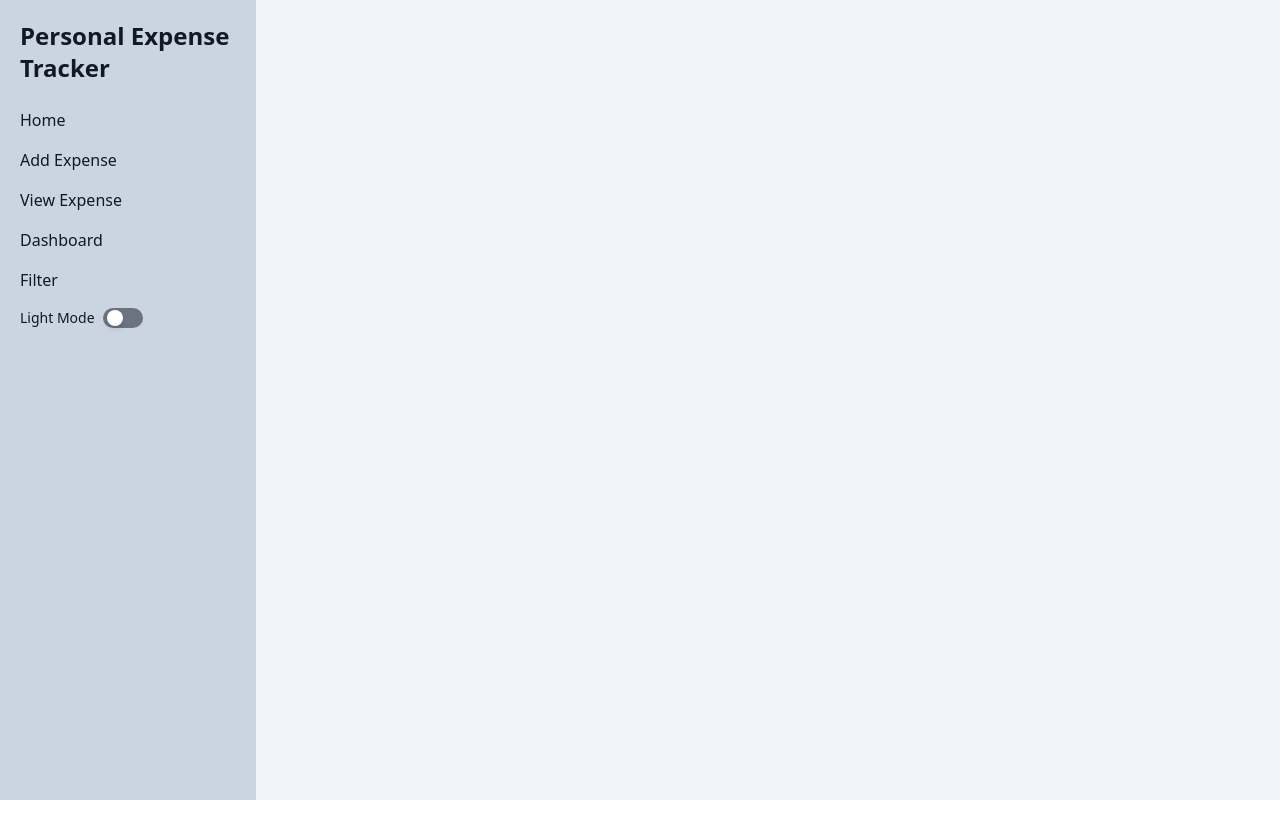
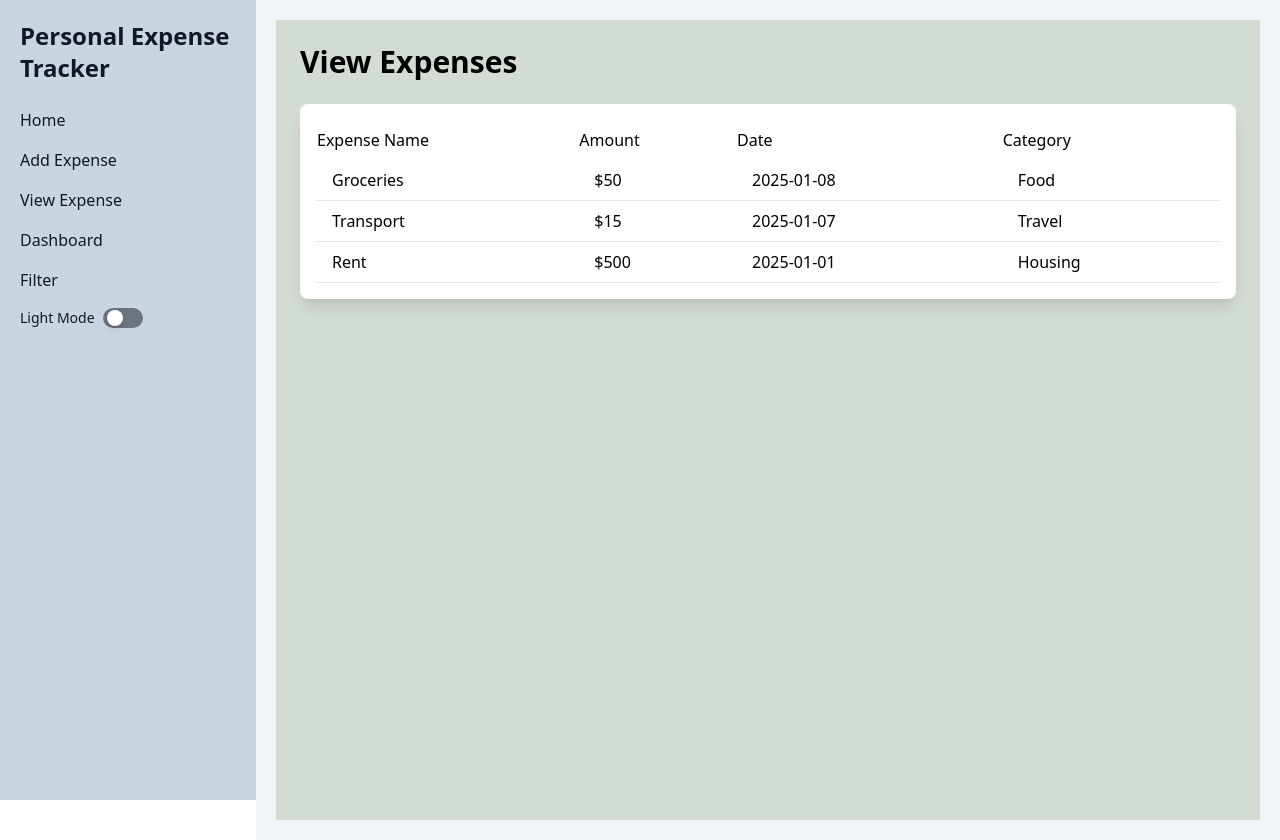
Before and after one commit to Elsabeth721/Gebeya, a React (Vite) app in the folder Frontend/PersonalExpenseTracker/: page /viewExpense in a window 1280 px wide. Before the commit the page ends 800 px from the top, so only its background shows below. Built offline with nearby package versions, Linux system fonts and the light colour scheme.

Commit message:
Basic structure of the view of expense

```diff
--- a/Frontend/PersonalExpenseTracker/src/components/ViewExpense.jsx
+++ b/Frontend/PersonalExpenseTracker/src/components/ViewExpense.jsx
@@ -1,11 +1,42 @@
-import React from 'react'
+import React from 'react';
+
+const expenses = [
+  { id: 1, name: 'Groceries', amount: 50, date: '2025-01-08', category: 'Food' },
+  { id: 2, name: 'Transport', amount: 15, date: '2025-01-07', category: 'Travel' },
+  { id: 3, name: 'Rent', amount: 500, date: '2025-01-01', category: 'Housing' },
+
+];
 
 const ViewExpense = () => {
   return (
-    <div>
+    <div className="bg-mainBackground min-h-screen p-6">
+      <h1 className="text-3xl font-bold text-titleText mb-6">View Expenses</h1>
+      <div className="bg-containerBackground shadow-lg rounded-lg p-4">
+        <div className="overflow-x-auto">
+          <table className="min-w-full bg-white">
+            <thead>
+              <tr>
+                <th className="py-2 text-left text-subtitleText font-medium">Expense Name</th>
+                <th className="py-2 text-left text-subtitleText font-medium">Amount</th>
+                <th className="py-2 text-left text-subtitleText font-medium">Date</th>
+                <th className="py-2 text-left text-subtitleText font-medium">Category</th>
+              </tr>
+            </thead>
+            <tbody>
+              {expenses.map((expense) => (
+                <tr key={expense.id} className="border-b">
+                  <td className="py-2 px-4 text-mainDarkBackground">{expense.name}</td>
+                  <td className="py-2 px-4 text-mainDarkBackground">${expense.amount}</td>
+                  <td className="py-2 px-4 text-mainDarkBackground">{expense.date}</td>
+                  <td className="py-2 px-4 text-mainDarkBackground">{expense.category}</td>
+                </tr>
+              ))}
+            </tbody>
+          </table>
+        </div>
+      </div>
+    </div>
+  );
+};
 
-    </div>
-  )
-}
-
-export default ViewExpense
+export default ViewExpense;
```
